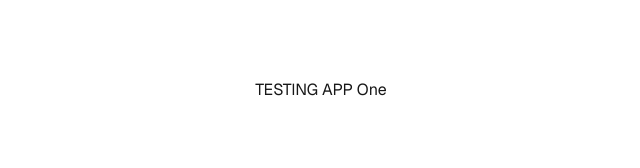
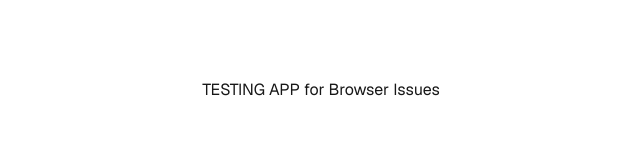
Before and after one commit to BISINIGISHIVANI/test-app, a Next.js app: page / in a window 1280 px wide. Shown: the top 168 px of the page, without its empty margins (319-959 px from the left). Built offline with nearby package versions, Linux system fonts and the light colour scheme.

Commit message:
Update page.tsx

```diff
--- a/app/page.tsx
+++ b/app/page.tsx
@@ -1,7 +1,7 @@
 export default function Home() {
   return (
     <div className="grid grid-rows-[20px_1fr_20px] items-center justify-items-center min-h-screen p-8 pb-20 gap-16 sm:p-20 font-[family-name:var(--font-geist-sans)]">
-      <h1>TESTING APP One </h1>
+      <h1>TESTING APP for Browser Issues</h1>
 
       <h2>Checking</h2>
     </div>
```
